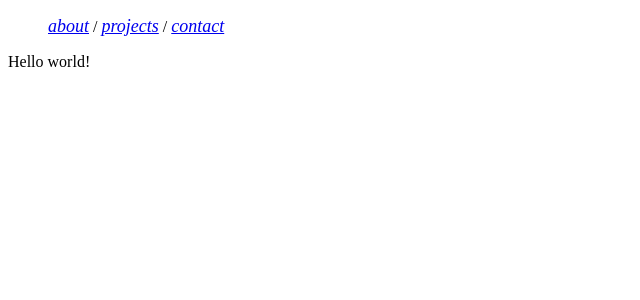
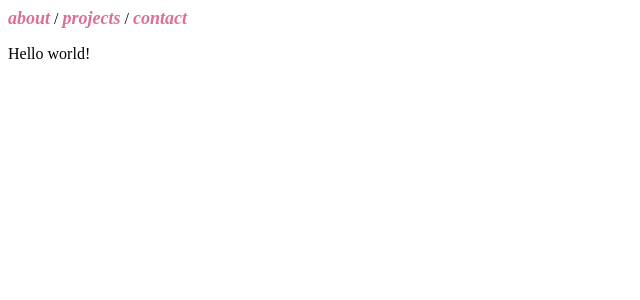
Before and after one commit to Antashma/antashma.github.io, a Jekyll site: the page index2.html, which Jekyll copies as it is, in a window 1280 px wide. Shown: the top 300 px of the page, without its empty margins (0-640 px from the left). Built offline with Jekyll 4.4.1, drawn with Linux system fonts in a browser that asks for light colours.

Commit message:
Add files via upload

```diff
--- a/index2.html
+++ b/index2.html
@@ -7,6 +7,8 @@
     }
    #header ul {
      list-style-type: none;
+     margin:0;
+     padding:0;
     }
    #header ul li {
      display:inline;
@@ -14,6 +16,9 @@
    #header ul li a {
      font-size:18px;
      font-style:italic;
+     font-weight:bold;
+     color:palevioletred;
+     text-decoration:none;
     }
   </style>
 </head>
```
